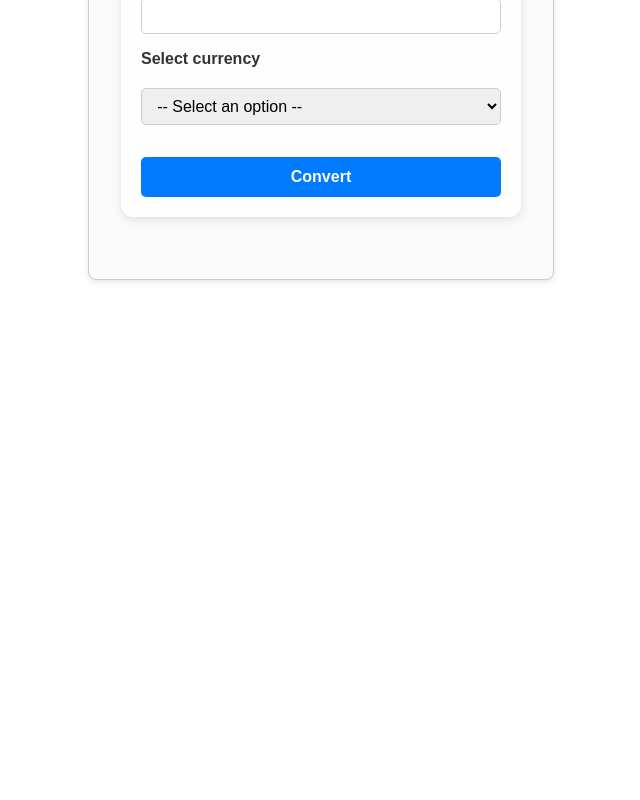
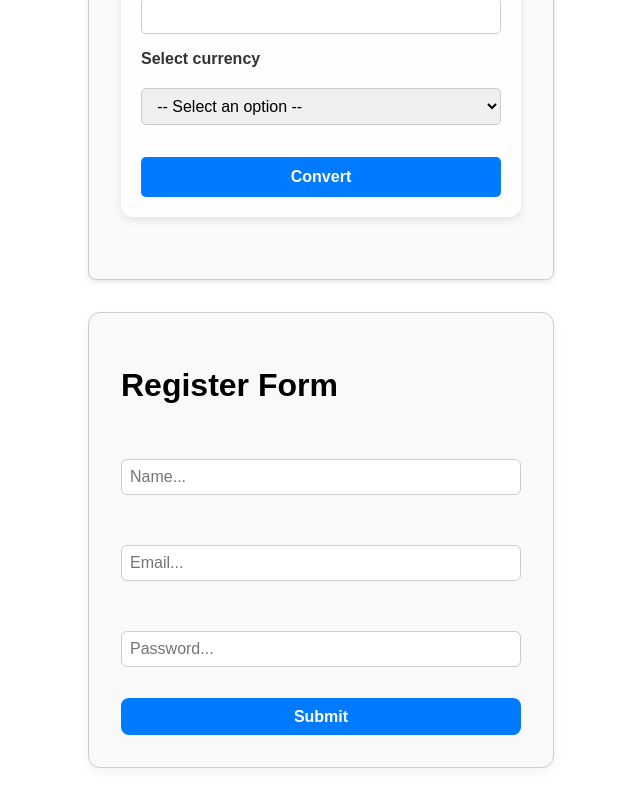
Before and after one commit to Fernando-Herrero/react-form-first, a React (Vite) app: page / in a window 1280 px wide. Shown: the part 3127-3927 px from the top of the page, without its empty margins (319-959 px from the left). Before the commit the page ends 3439 px from the top, so only its background shows below. Built offline with nearby package versions, Linux system fonts and the light colour scheme.

Commit message:
feat(RegisterUserForm): create register user form component

```diff
--- a/src/App.jsx
+++ b/src/App.jsx
@@ -1,3 +1,4 @@
+import { useState } from "react";
 import "./App.css";
 import { AgeCheckForm } from "./components/AgeCheckForm/AgeCheckForm";
 import { BookingForm } from "./components/BookingForm/BookingForm";
@@ -9,20 +10,52 @@ import { FeedbacForm } from "./components/FeedbackForm/FeedbackForm";
 import { LoginForm } from "./components/LoginForm/LoginForm";
 import { NameGreetingForm } from "./components/NameGreetingForm/NameGreetingForm";
 import { RatingForm } from "./components/RatingForm/RatingForm";
+import { RegisterUserForm } from "./components/RegisterUserForm/RegisterUserForm";
+
+const users = [
+	{
+		id: 1,
+		username: "alice123",
+		password: "password1",
+	},
+	{
+		id: 2,
+		username: "bob_smith",
+		password: "1234abcd",
+	},
+	{
+		id: 3,
+		username: "carlaT",
+		password: "mySecret!",
+	},
+	{
+		id: 4,
+		username: "daniLopez",
+		password: "qwerty45",
+	},
+	{
+		id: 5,
+		username: "evaM",
+		password: "eva2025",
+	},
+];
 
 function App() {
+	const [usersState, setUsersState] = useState(users);
+
 	return (
 		<>
 			<ContactForm />
 			<NameGreetingForm />
 			<CharacterCountForm />
 			<AgeCheckForm />
-			<LoginForm />
+			<LoginForm users={usersState} />
 			<FavoriteColorForm />
 			<FeedbacForm />
 			<RatingForm />
 			<BookingForm />
 			<CurrencyConvertForm />
+			<RegisterUserForm addUser={(newUser) => setUsersState((prev) => [...prev, newUser])} />
 		</>
 	);
 }
--- a/src/components/CurrencyConvertForm/CurrencyConverForm.jsx
+++ b/src/components/CurrencyConvertForm/CurrencyConverForm.jsx
@@ -67,7 +67,10 @@ export const CurrencyConvertForm = () => {
 			</form>
 
 			{error && <span>{error}</span>}
-			<span>{change.result}</span>
+			<span>
+				{change.result}
+				{change.currency}
+			</span>
 		</div>
 	);
 };
--- a/src/components/LoginForm/LoginForm.jsx
+++ b/src/components/LoginForm/LoginForm.jsx
@@ -1,33 +1,5 @@
 import { useState } from "react";
 import "./LoginForm.css";
-
-const users = [
-	{
-		id: 1,
-		username: "alice123",
-		password: "password1",
-	},
-	{
-		id: 2,
-		username: "bob_smith",
-		password: "1234abcd",
-	},
-	{
-		id: 3,
-		username: "carlaT",
-		password: "mySecret!",
-	},
-	{
-		id: 4,
-		username: "daniLopez",
-		password: "qwerty45",
-	},
-	{
-		id: 5,
-		username: "evaM",
-		password: "eva2025",
-	},
-];
 
 const INITIAL_FORM_STATE = {
 	username: "",
@@ -39,7 +11,7 @@ const INITIAL_STATE = {
 	success: "",
 };
 
-export const LoginForm = () => {
+export const LoginForm = ({ users }) => {
 	const [form, setForm] = useState(INITIAL_FORM_STATE);
 	const [state, setState] = useState(INITIAL_STATE);
 
--- /dev/null
+++ b/src/components/RegisterUserForm/RegisterUserForm.css
@@ -0,0 +1,54 @@
+.register-user-form {
+	display: flex;
+	flex-direction: column;
+	max-width: 400px;
+	margin: 2rem auto;
+	padding: 2rem;
+	border: 1px solid #ccc;
+	border-radius: 12px;
+	background-color: #f9f9f9;
+	box-shadow: 0 4px 12px rgba(0, 0, 0, 0.05);
+}
+
+.register-user-form label {
+	font-weight: bold;
+	margin-bottom: 0.25rem;
+	color: #333;
+}
+
+.register-user-form input {
+	padding: 0.5rem;
+	margin-bottom: 1rem;
+	border-radius: 6px;
+	border: 1px solid #ccc;
+	font-size: 1rem;
+	transition: border 0.2s ease;
+}
+
+.register-user-form input:focus {
+	border-color: #007bff;
+	outline: none;
+}
+
+.register-user-form button {
+	padding: 0.6rem 1rem;
+	background-color: #007bff;
+	color: white;
+	font-size: 1rem;
+	font-weight: bold;
+	border: none;
+	border-radius: 8px;
+	cursor: pointer;
+	transition: background-color 0.2s ease;
+}
+
+.register-user-form button:hover {
+	background-color: #0056b3;
+}
+
+.register-user-form span {
+	color: red;
+	font-size: 0.9rem;
+	margin-top: -0.5rem;
+	margin-bottom: 1rem;
+}
--- /dev/null
+++ b/src/components/RegisterUserForm/RegisterUserForm.jsx
@@ -0,0 +1,72 @@
+import { useState } from "react";
+import "./RegisterUserForm.css";
+
+const INITIAL_FORM_STATE = {
+	username: "",
+	email: "",
+	password: "",
+};
+
+export const RegisterUserForm = ({ addUser }) => {
+	const [form, setForm] = useState(INITIAL_FORM_STATE);
+	const [error, setError] = useState("");
+
+	const handleInputs = ({ target: { name, value } }) => {
+		setError("");
+		setForm((prev) => ({ ...prev, [name]: value }));
+	};
+
+	const handleSubmit = (event) => {
+		event.preventDefault();
+
+		if (!form.username) return setError("Name required");
+		if (!form.email) return setError("Email required");
+		if (!form.password) return setError("Password required");
+
+		addUser({ id: Date.now(), username: form.username, password: form.password, email: form.email });
+		alert("User registered successfully");
+		setForm(INITIAL_FORM_STATE);
+	};
+
+	return (
+		<form className="register-user-form" onSubmit={handleSubmit}>
+			<h1>Register Form</h1>
+			<label htmlFor="username"></label>
+			<input
+				type="text"
+				id="username"
+				name="username"
+				autoComplete="name"
+				placeholder="Name..."
+				value={form.username}
+				onChange={handleInputs}
+			/>
+
+			<label htmlFor="email"></label>
+			<input
+				type="email"
+				id="email"
+				name="email"
+				autoComplete="email"
+				placeholder="Email..."
+				value={form.email}
+				onChange={handleInputs}
+			/>
+
+			<label htmlFor="password"></label>
+			<input
+				type="password"
+				id="password"
+				name="password"
+				autoComplete="password"
+				placeholder="Password..."
+				value={form.password}
+				onChange={handleInputs}
+			/>
+
+			<button type="submit">Submit</button>
+
+			{error && <span>{error}</span>}
+		</form>
+	);
+};
```
